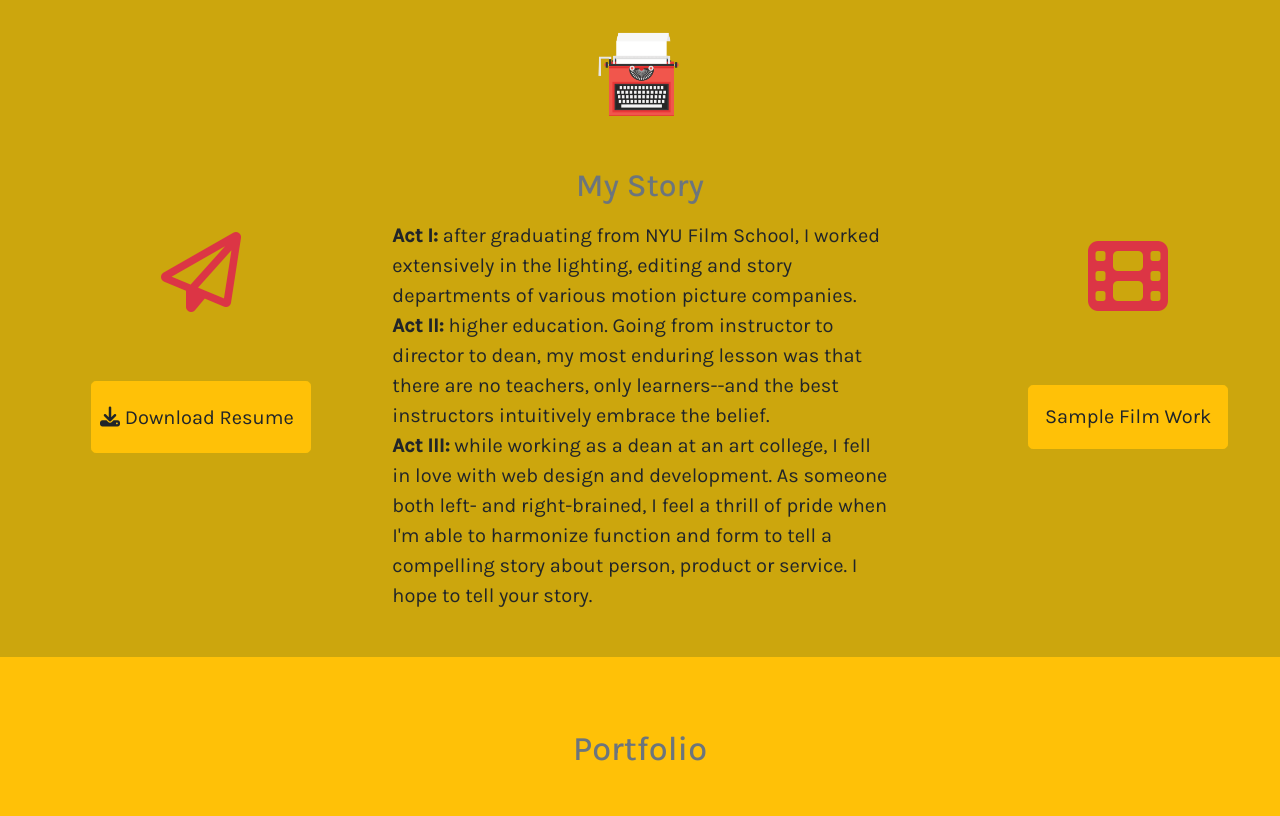
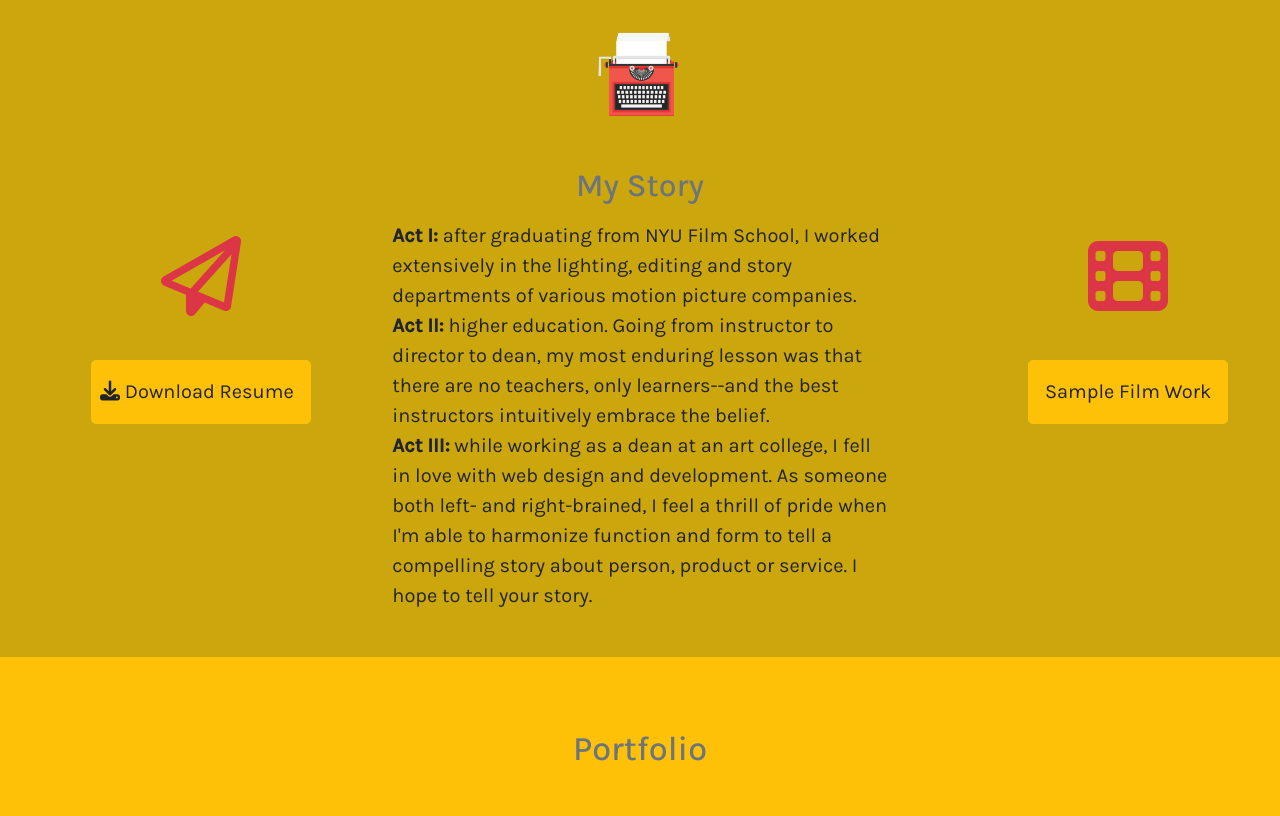
Before and after one commit to DavidPSchreiber/DavidPSchreiber.github.io, a plain HTML site: page index.html in a window 1280 px wide. Shown: the part 1350-2166 px from the top of the page. Drawn offline with nearby package versions, Linux system fonts and the light colour scheme; grey boxes are pictures that could not be loaded.

```diff
--- a/css/styles.css
+++ b/css/styles.css
@@ -141,7 +141,7 @@
 }
 
 #about i.fa {
-  padding: 25px 0;
+  padding: 0 0;
   border-radius: 50%;
   box-sizing: border-box;
 
@@ -273,7 +273,7 @@
 }
 
 
-/* icons */
+
 
 
 /* contact section */
--- a/index.html
+++ b/index.html
@@ -80,7 +80,7 @@
     <div class="container text-xs-center mt-3 pt-3">
       <h1 class="display-1 text-black mb-3">Greetings!</h1>
       <h2 class="mb-4">I'm David Schreiber</h2>
-      <h3>Wed Developer | Educator | Storyteller </h3>
+      <h3>Web Developer | Educator | Storyteller </h3>
 
 
 
@@ -138,16 +138,16 @@
 
     <div class="col-lg-3 col-md-5 d-flex flex-column order-md-2 order-sm-1 order-lg-1 justify-content-center align-items-center">
 
-      <i class="fa fa-paper-plane-o hvr-glow" id="paper-plane" aria-hidden="true" ></i> <br>
+      <i class="fa fa-paper-plane-o rounded hvr-glow" id="paper-plane" aria-hidden="true" ></i> <br>
 
 
-      <a href="docs/resume-placeholder.pdf" class="btn btn-warning btn-lg py-0 my-0 hvr-overline-from-center" id="resume" download role="button"><i class="fa fa-download"></i> Download Resume</a>
+      <a href="docs/resume-placeholder.pdf" class="btn btn-warning btn-lg py-3 my-0 hvr-overline-from-center" id="resume" download role="button"><i class="fa fa-download"></i> Download Resume</a>
 
 
     </div>
     <div class="col-lg-3 col-md-5 d-flex flex-column order-3 justify-content-center align-items-center">
 
-    <i class="fa fa-film hvr-glow" id="film-icon" aria-hidden="true"></i> <br>
+    <i class="fa fa-film rounded hvr-glow" id="film-icon" aria-hidden="true"></i> <br>
 
     <a href="https://www.DecisionsDecisions.world" class="btn btn-warning btn-lg py-3 hvr-overline-from-center" target="_blank">Sample Film Work</a>
 
@@ -395,7 +395,7 @@
 <div class="contact" id="contact">
 
     <h2 class="question mt-5 pt-5">What story do you want to tell?</h2>
-  <a class="btn btn-primary btn-lg mx-auto my-5 hvr-ripple-in" href="mailto:dpschreiber@msn.com">Contact Me</a>
+  <a class="btn btn-primary btn-lg px-5 mx-auto my-5 hvr-ripple-in" href="mailto:dpschreiber@msn.com">Contact Me</a>
 
 </div>
 
```
